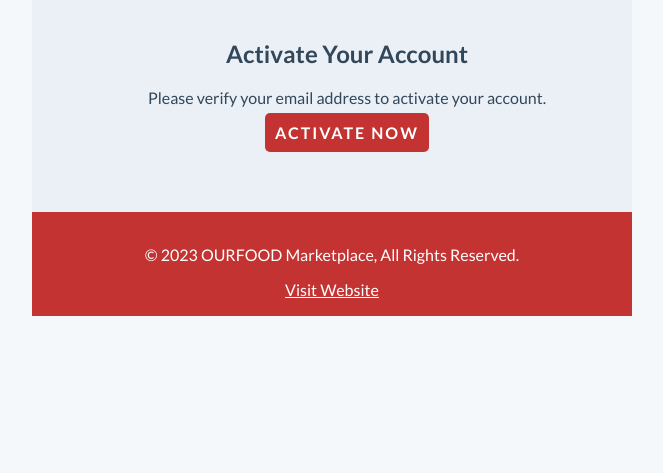
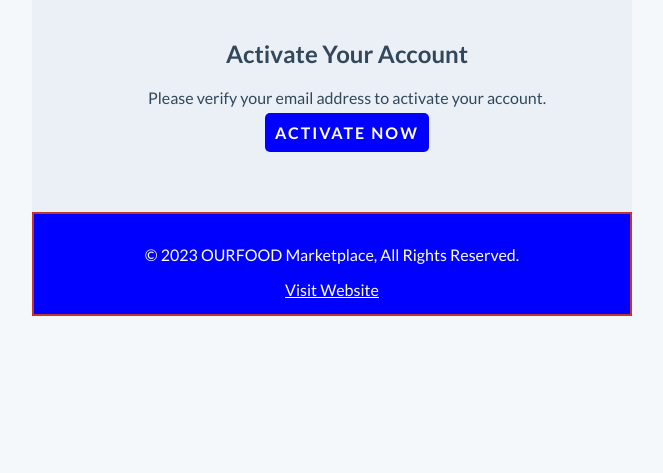
Before and after one commit to Shved15/our-food, a Django app: template templates/accounts/emails/account-verification-email.html in a window 1280 px wide. Shown: the part 327-800 px from the top of the page, without its empty margins (308-971 px from the left). Run offline with Django 3.2, Linux system fonts and the light colour scheme; the template is opened without the code that fills it, so the values that code supplies are empty.

Commit message:
changed default-profile picture and style for verification and confirmation email

```diff
--- a/templates/accounts/emails/account-verification-email.html
+++ b/templates/accounts/emails/account-verification-email.html
@@ -37,14 +37,14 @@
         <h2 style="text-align: center;">Activate Your Account</h2>
         <p style="text-align: center;">Please verify your email address to activate your account.</p>
         <div style="text-align: center;">
-          <a href="http://{{domain}}{% url 'activate' uidb64=uid token=token %}" class="activate-btn" style="color: #fff;">Activate Now</a>
+          <a href="http://{{domain}}{% url 'activate' uidb64=uid token=token %}" class="activate-btn" style="color: #fff; background-color: blue;">Activate Now</a>
         </div>
       </td>
     </tr>
   </table>
   <table role="presentation" bgcolor="#C33332" width="100%">
       <tr>
-        <td align="center" style="padding: 15px 15px; color: #fff;">
+        <td align="center" style="padding: 15px 15px; color: #fff; background-color: blue;">
           <p>© {% now 'Y' %} OURFOOD Marketplace, All Rights Reserved.</p>
           <a href="http://{{domain}}" style="color:#fff;">Visit Website</a>
         </td>
--- a/templates/customer/cover.html
+++ b/templates/customer/cover.html
@@ -15,7 +15,7 @@
                                 {% if user_profile.profile_picture %}
                                     <img src="{{ user_profile.profile_picture.url }}" alt="">
                                 {% else %}
-                                    <img src="{% static 'extra-images/team-medium-img1.jpg' %}" alt="">
+                                    <img src="{% static 'images/default-profile.png' %}" alt="">
                                 {% endif %}
                             </figure>
                         </div>
--- a/templates/orders/new-order-received.html
+++ b/templates/orders/new-order-received.html
@@ -94,7 +94,7 @@
 
   <table role="presentation" bgcolor="#C33332" width="100%">
       <tr>
-        <td align="center" style="padding: 15px 15px; color: #fff;">
+        <td align="center" style="padding: 15px 15px; color: #fff; background-color: blue;">
           <p>© {% now 'Y' %} OURFOOD Marketplace, All Rights Reserved.</p>
           <a href="http://{{domain}}" style="color:#fff;">Visit Website</a>
         </td>
--- a/templates/orders/order-confirmation-email.html
+++ b/templates/orders/order-confirmation-email.html
@@ -94,7 +94,7 @@
 
   <table role="presentation" bgcolor="#C33332" width="100%">
       <tr>
-        <td align="center" style="padding: 15px 15px; color: #fff;">
+        <td align="center" style="padding: 15px 15px; color: #fff; background-color: blue;">
           <p>© {% now 'Y' %} OURFOOD Marketplace, All Rights Reserved.</p>
           <a href="http://{{domain}}" style="color:#fff;">Visit Website</a>
         </td>
```
